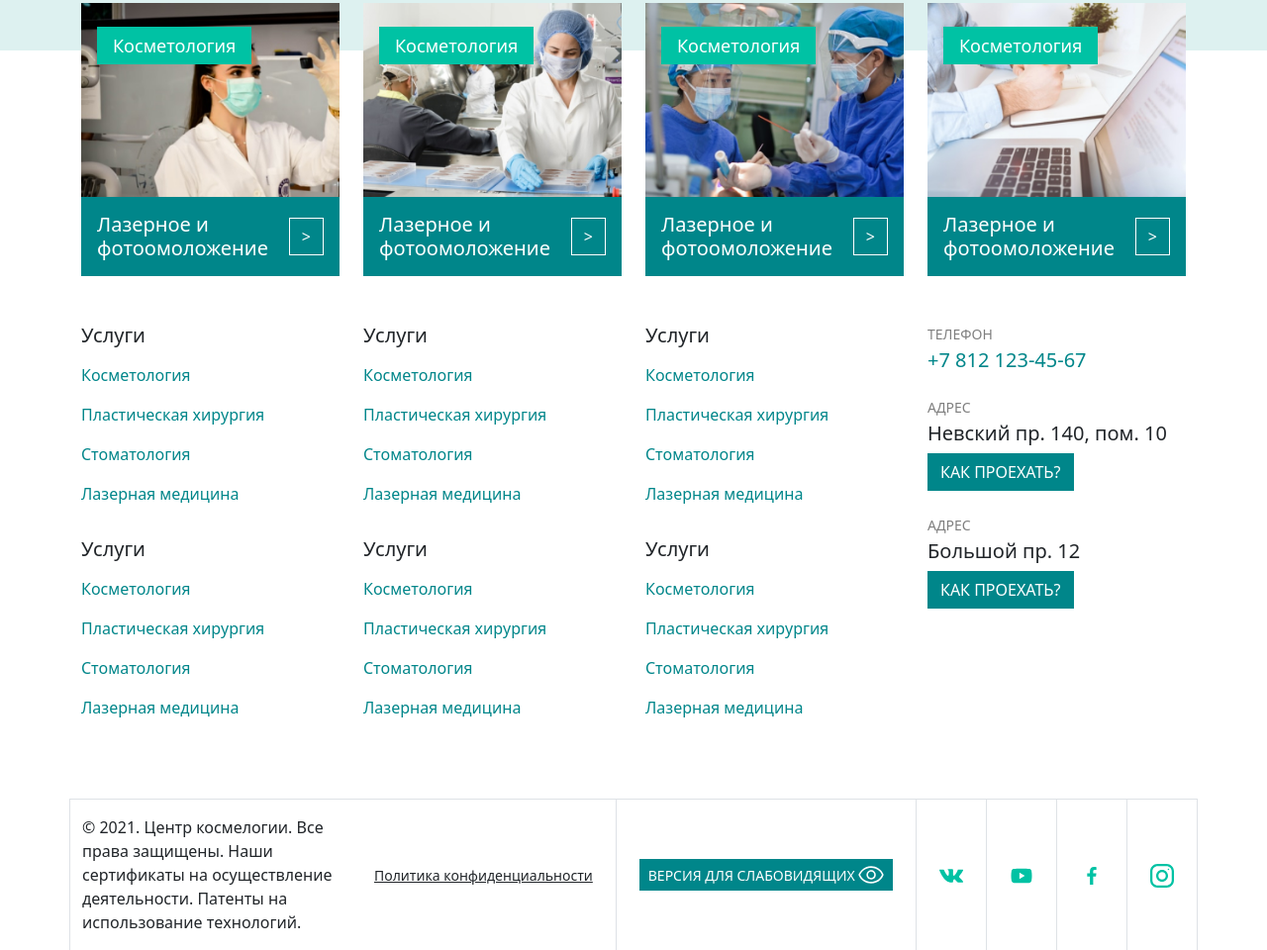
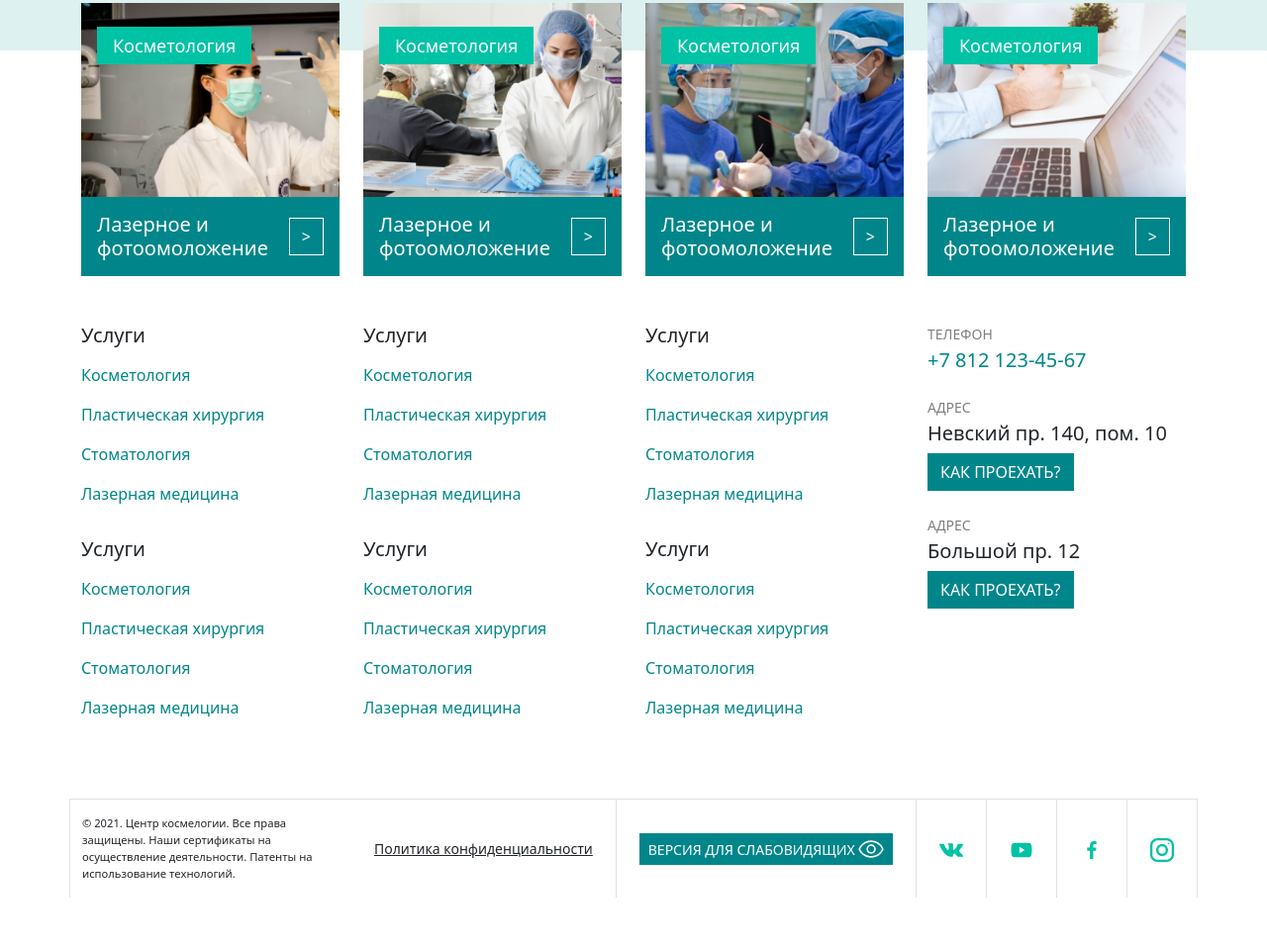
Before and after one commit to temazinkin/Lessons-Frontend, a website: page index.html in a window 1280 px wide. Shown: the part 1967-2927 px from the top of the page at 99% size. After the commit the page ends 2874 px from the top, so only its background shows below. Drawn offline with nearby package versions, Linux system fonts and the light colour scheme; files that its build step writes are made by us from their sources.

Commit message:
Размер шрифта копирайта

```diff
--- a/src/scss/style.scss
+++ b/src/scss/style.scss
@@ -25,3 +25,7 @@
         color: $link-hover-color;
     }
 }
+
+.copyright {
+    font-size: 0.7rem;
+}
```
